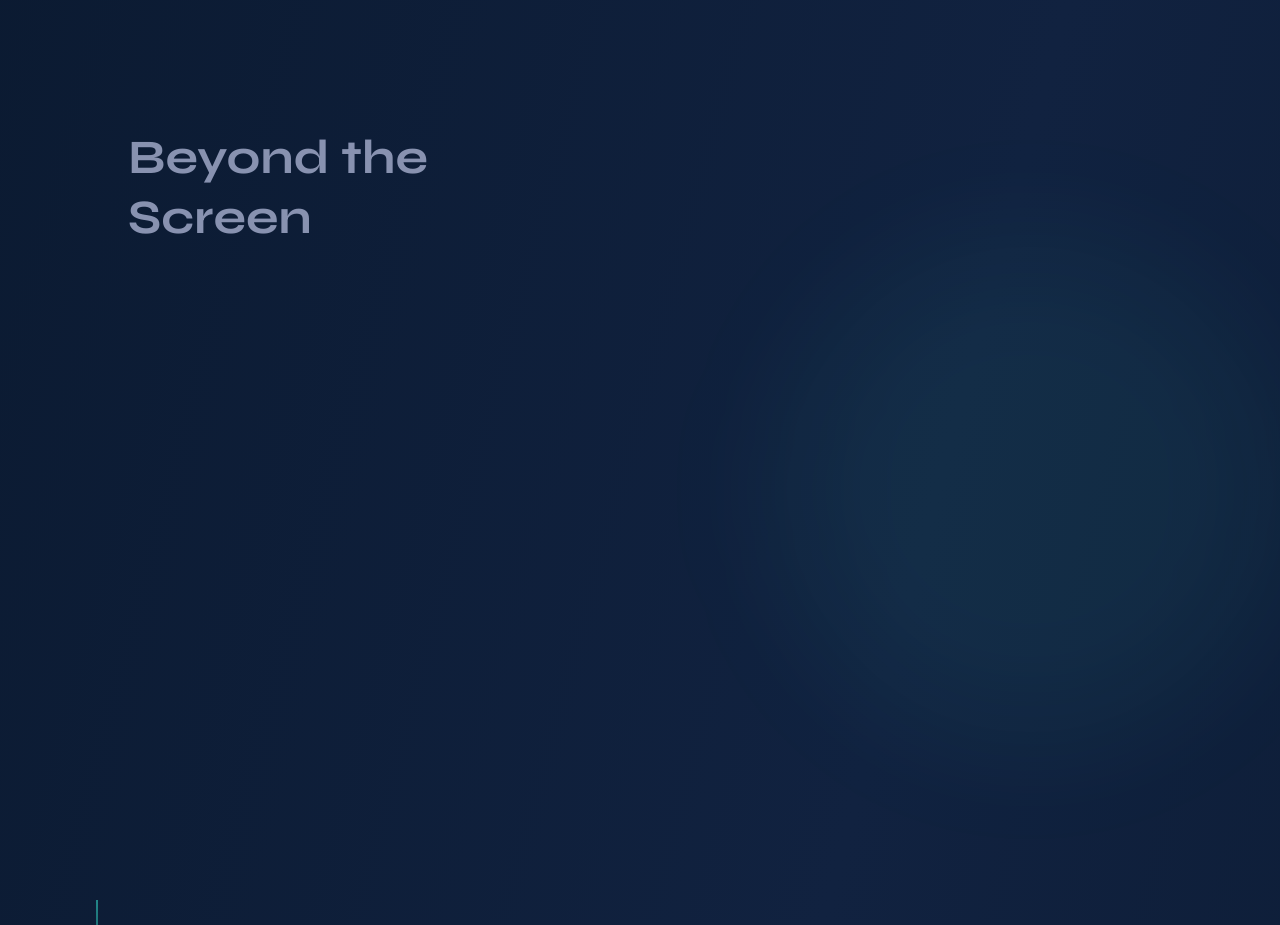
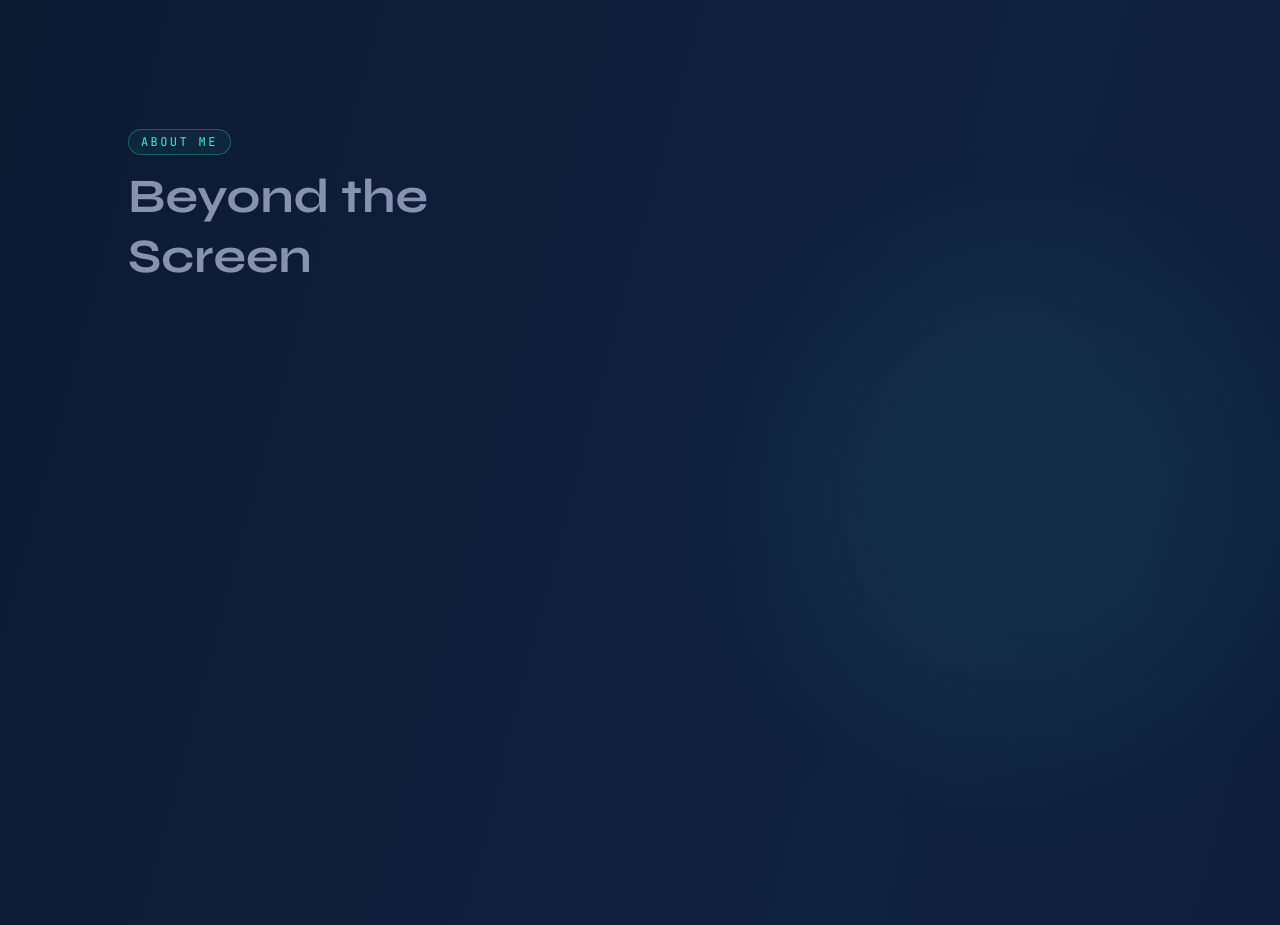
Before and after one commit to JayLao27/m-portfolio, a React (Vite) app: page / in a window 1280 px wide. Shown: the part 800-1725 px from the top of the page. Built offline with nearby package versions, Linux system fonts and the light colour scheme.

Commit message:
🔧 update (AboutMe): enhance layout and refine bio content for clarity

```diff
--- a/src/components/section/AboutMe/AboutMe.tsx
+++ b/src/components/section/AboutMe/AboutMe.tsx
@@ -18,7 +18,10 @@ export const AboutMe: React.FC<{ isDarkMode: boolean }> = ({ isDarkMode }) => {
 
           {/* "Beyond the Screen" heading + bio — left-aligned below photo */}
           <div>
-            <h2 className={`font-['Syne'] ${isDarkMode ? 'text-tagline-text' : 'text-[#E1E8FF]'} text-[3rem] font-bold mb-[40px] leading-tight max-md:text-[3rem]`}>
+            <span className={`inline-block mb-3 px-3 py-1 rounded-full text-xs tracking-[0.2em] uppercase font-['JetBrains_Mono'] border ${isDarkMode ? 'text-highlight border-highlight/30 bg-highlight/5' : 'text-[#1DD0A7] border-[#1DD0A7]/30 bg-[#1DD0A7]/10'}`}>
+              About Me
+            </span>
+            <h2 className={`font-['Syne'] ${isDarkMode ? 'text-tagline-text' : 'text-[#E1E8FF]'} text-[3rem] font-bold mb-8 leading-tight max-md:text-[2.5rem]`}>
               Beyond the Screen
             </h2>
 
@@ -29,9 +32,9 @@ export const AboutMe: React.FC<{ isDarkMode: boolean }> = ({ isDarkMode }) => {
             <div className="absolute -inset-8 rounded-2xl border border-highlight/10 -z-20"></div>
             <ProfileImage isDarkMode={isDarkMode} />
           </div>
-            <div className={`mb-[120px] space-y-5 text-lg font-['DM_Sans'] leading-relaxed ${isDarkMode ? 'text-body-text/90' : 'text-white/80'}`}>
+            <div className={`mb-8 max-w-[62ch] space-y-5 text-lg font-['DM_Sans'] leading-relaxed ${isDarkMode ? 'text-body-text/90' : 'text-white/80'}`}>
               <p>
-                Hi, I'm <span className="text-highlight font-bold">Jay Lao</span>. My interest in technology started early, around <span className="inline-block px-3 py-1 rounded-full bg-highlight/10 border border-highlight/20 text-highlight text-sm font-bold align-middle mx-1">five years old</span>, and has since grown into a strong foundation in software development and problem-solving.
+                Hi, I'm <span className="text-highlight font-bold">Jay Lao</span>. My interest in technology started early, around <span className="inline-block px-3 py-1 rounded-full bg-highlight/10 border border-highlight/20 text-highlight text-sm font-bold align-middle mx-1">age five</span>, and has since grown into a strong foundation in software development and problem-solving.
               </p>
               <p>
                 Today, I focus on building practical, high-impact solutions with a strong interest in <span className="text-highlight font-semibold">Machine Learning</span> and <span className="text-highlight font-semibold">Software Engineering</span>. I enjoy designing systems that are efficient, scalable, and user-focused, while continuously improving through hands-on projects and lifelong learning.
@@ -109,7 +112,7 @@ export const AboutMe: React.FC<{ isDarkMode: boolean }> = ({ isDarkMode }) => {
               ))}
             </div>
 
-            <div className={` p-6 rounded-2xl glass-effect border-l-4 border-highlight relative ${isDarkMode ? 'bg-white/5' : 'bg-black/10'}`} data-parallax="fade" data-parallax-delay="0.3">
+            <div className={`p-5 rounded-2xl glass-effect border-l-4 border-highlight relative shadow-[0_10px_30px_rgba(0,0,0,0.12)] ${isDarkMode ? 'bg-white/5' : 'bg-black/10'}`} data-parallax="fade" data-parallax-delay="0.3">
               <p className={`font-['DM_Sans'] italic text-base ${isDarkMode ? 'text-gray-300' : 'text-gray-200'}`}>
                 "The only way to do great work is to love what you do and never stop learning."
               </p>
--- a/src/components/section/Projects/Projects.tsx
+++ b/src/components/section/Projects/Projects.tsx
@@ -147,7 +147,7 @@ export const Projects: React.FC<{ isDarkMode: boolean }> = ({ isDarkMode }) => {
         }}
         data-lenis-prevent
       >
-        <div className="flex gap-8 min-w-max px-4">
+        <div className="flex gap-8 min-w-max px-4 mt-2">
           {filteredProjects.map((project, index) => (
             <div
               key={project.id}
```
